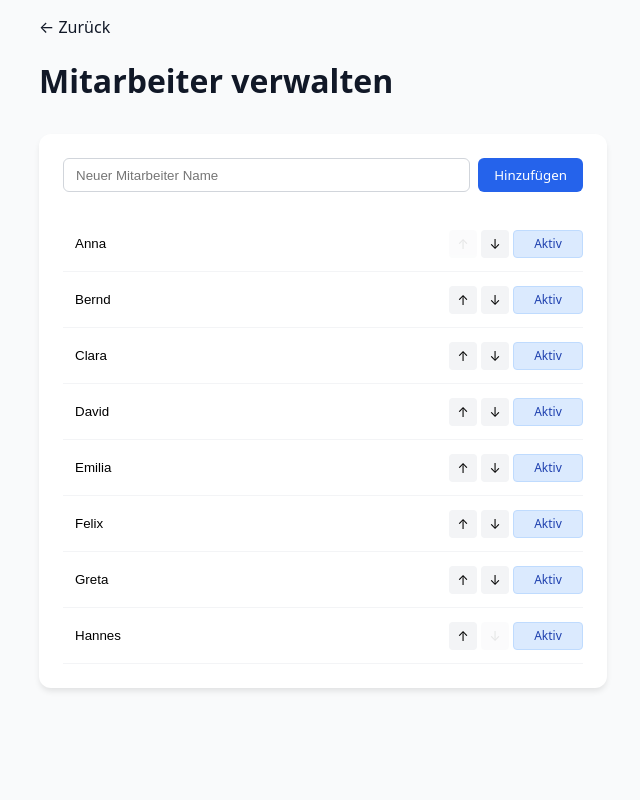
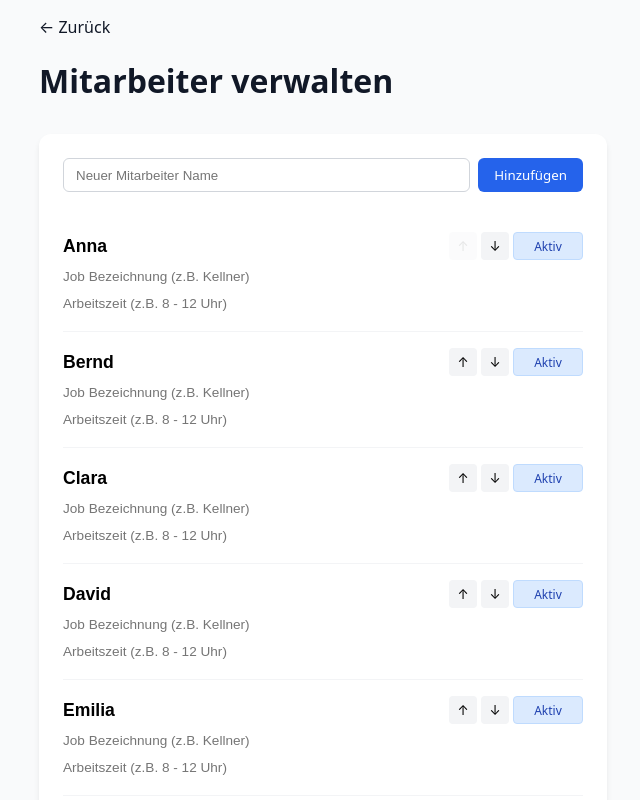
Before and after one commit to Cking02072001/Mitarbeiter-Tracking, a SvelteKit app: page /employees in a window 1280 px wide. Shown: the top 800 px of the page, without its empty margins (317-957 px from the left). Built offline with nearby package versions, Linux system fonts and the light colour scheme.

Commit message:
Jobs und Arbeitszeit

```diff
--- a/src/lib/domain/types.ts
+++ b/src/lib/domain/types.ts
@@ -16,6 +16,8 @@ export interface Employee {
     name: string;
     active: boolean;
     sortOrder: number;
+    jobTitle?: string;
+    workingHours?: string;
 }
 
 export interface AbsenceEntry {
--- a/src/routes/employees/+page.svelte
+++ b/src/routes/employees/+page.svelte
@@ -43,9 +43,9 @@
 		await appState.refreshEmployees();
 	}
 
-	async function updateName(emp: Employee, e: Event) {
+	async function updateField(emp: Employee, field: 'name' | 'jobTitle' | 'workingHours', e: Event) {
 		const target = e.target as HTMLInputElement;
-		emp.name = target.value;
+		emp[field] = target.value;
 		await dbService.saveEmployee(JSON.parse(JSON.stringify(emp)));
 	}
 </script>
@@ -70,12 +70,29 @@
 		<ul class="list">
 			{#each appState.employees as emp, i (emp.id)}
 				<li class="item" class:inactive={!emp.active}>
-					<input
-						type="text"
-						value={emp.name}
-						onchange={(e) => updateName(emp, e)}
-						class="name-input"
-					/>
+					<div class="details">
+						<input
+							type="text"
+							value={emp.name}
+							onchange={(e) => updateField(emp, 'name', e)}
+							class="name-input"
+							placeholder="Name"
+						/>
+						<input
+							type="text"
+							value={emp.jobTitle || ''}
+							onchange={(e) => updateField(emp, 'jobTitle', e)}
+							class="sub-input"
+							placeholder="Job Bezeichnung (z.B. Kellner)"
+						/>
+						<input
+							type="text"
+							value={emp.workingHours || ''}
+							onchange={(e) => updateField(emp, 'workingHours', e)}
+							class="sub-input"
+							placeholder="Arbeitszeit (z.B. 8 - 12 Uhr)"
+						/>
+					</div>
 
 					<div class="actions">
 						<button class="icon-btn" onclick={() => move(i, 'up')} disabled={i === 0}>↑</button>
@@ -136,23 +153,45 @@
 	}
 	.item {
 		display: flex;
-		align-items: center;
-		gap: 0.5rem;
-		padding: 0.75rem 0;
+		align-items: flex-start;
+		justify-content: space-between;
+		gap: 1rem;
+		padding: 1rem 0;
 		border-bottom: 1px solid #f3f4f6;
 
 		&.inactive {
 			opacity: 0.6;
 		}
 	}
+	.details {
+		display: flex;
+		flex-direction: column;
+		gap: 0.25rem;
+		flex: 1;
+	}
 	.name-input {
 		border: none;
 		background: transparent;
-		font-weight: 500;
+		font-weight: 600;
+		font-size: 1.1rem;
 		width: 100%;
+		padding: 0.25rem 0;
 		&:focus {
-			outline: 1px solid #2563eb;
-			background: white;
+			outline: none;
+			border-bottom: 1px solid #2563eb;
+		}
+	}
+	.sub-input {
+		border: none;
+		background: transparent;
+		font-size: 0.85rem;
+		color: #4b5563;
+		width: 100%;
+		padding: 0.25rem 0;
+		&:focus {
+			outline: none;
+			border-bottom: 1px solid #2563eb;
+			color: #111827;
 		}
 	}
 	.actions {
```
Also changed, not shown: src/lib/report/pdf.ts (+23 -1 lines).
